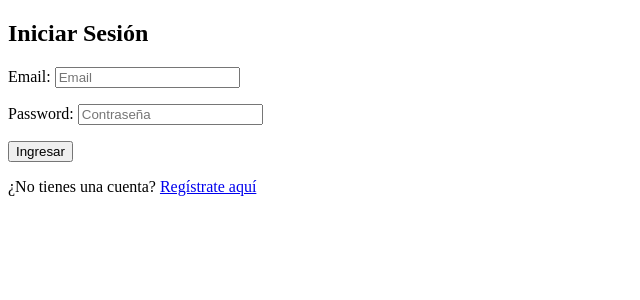
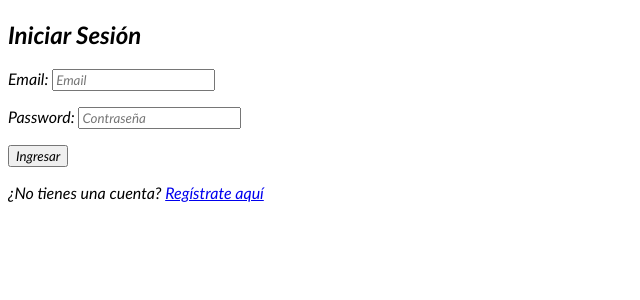
Before and after one commit to AporiaDev/eCommerce_Market_Co, a Django app: page /users/login/ in a window 1280 px wide. Shown: the top 300 px of the page, without its empty margins (0-640 px from the left). Run offline with Django 5.2, Linux system fonts and the light colour scheme.

Commit message:
add the css

```diff
--- a/eCommerce/market/market/settings.py
+++ b/eCommerce/market/market/settings.py
@@ -11,6 +11,7 @@ https://docs.djangoproject.com/en/5.1/ref/settings/
 """
 
 from pathlib import Path
+import os
 
 # Build paths inside the project like this: BASE_DIR / 'subdir'.
 BASE_DIR = Path(__file__).resolve().parent.parent
@@ -118,7 +119,7 @@ AUTH_USER_MODEL = 'users.User'
 # https://docs.djangoproject.com/en/5.1/howto/static-files/
 
 STATIC_URL = '/static/'
-STATICFILES_DIRS = [BASE_DIR / 'static']
+# STATICFILES_DIRS = [os.path.join(BASE_DIR, 'static')]
 
 # Default primary key field type
 # https://docs.djangoproject.com/en/5.1/ref/settings/#default-auto-field
--- a/eCommerce/market/users/forms.py
+++ b/eCommerce/market/users/forms.py
@@ -29,3 +29,5 @@ class RegisterForm(forms.ModelForm):
 class LoginForm(forms.Form):
     email = forms.EmailField(widget=forms.EmailInput(attrs={'class': 'form-control', 'placeholder': 'Email'}))
     password = forms.CharField(widget=forms.PasswordInput(attrs={'class': 'form-control', 'placeholder': 'Contraseña'}))
+
+    #
--- /dev/null
+++ b/eCommerce/market/users/static/users/css/style.css
@@ -0,0 +1,4 @@
+*{
+    font-family: 'Gill Sans', 'Gill Sans MT', Calibri, 'Trebuchet MS', sans-serif;
+    font-style: italic;
+}
--- a/eCommerce/market/users/templates/users/login.html
+++ b/eCommerce/market/users/templates/users/login.html
@@ -1,10 +1,11 @@
 <!DOCTYPE html>
+{% load static %}
 <html lang="es">
 <head>
     <meta charset="UTF-8">
     <meta name="viewport" content="width=device-width, initial-scale=1.0">
     <title>Iniciar Sesión</title>
-
+    <link rel="stylesheet" href="{% static 'users/css/style.css' %}">
 </head>
 <body>
     <div class="login-container">
```
Also changed, not shown: 1 other file.
